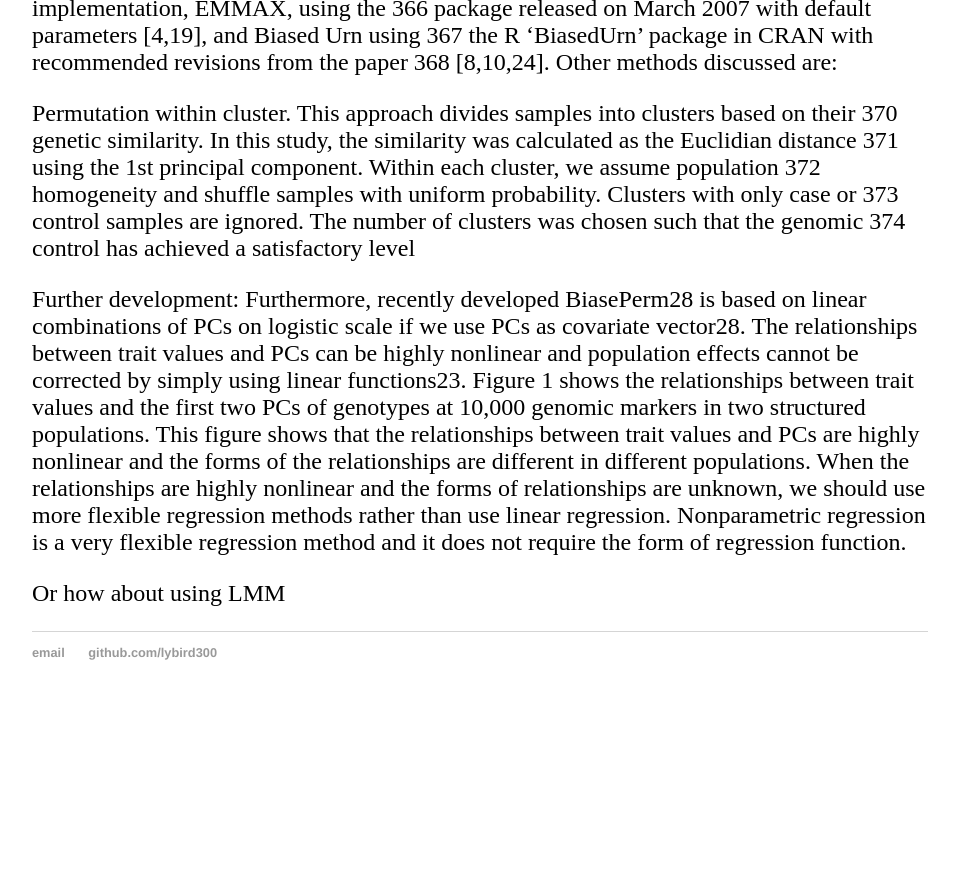
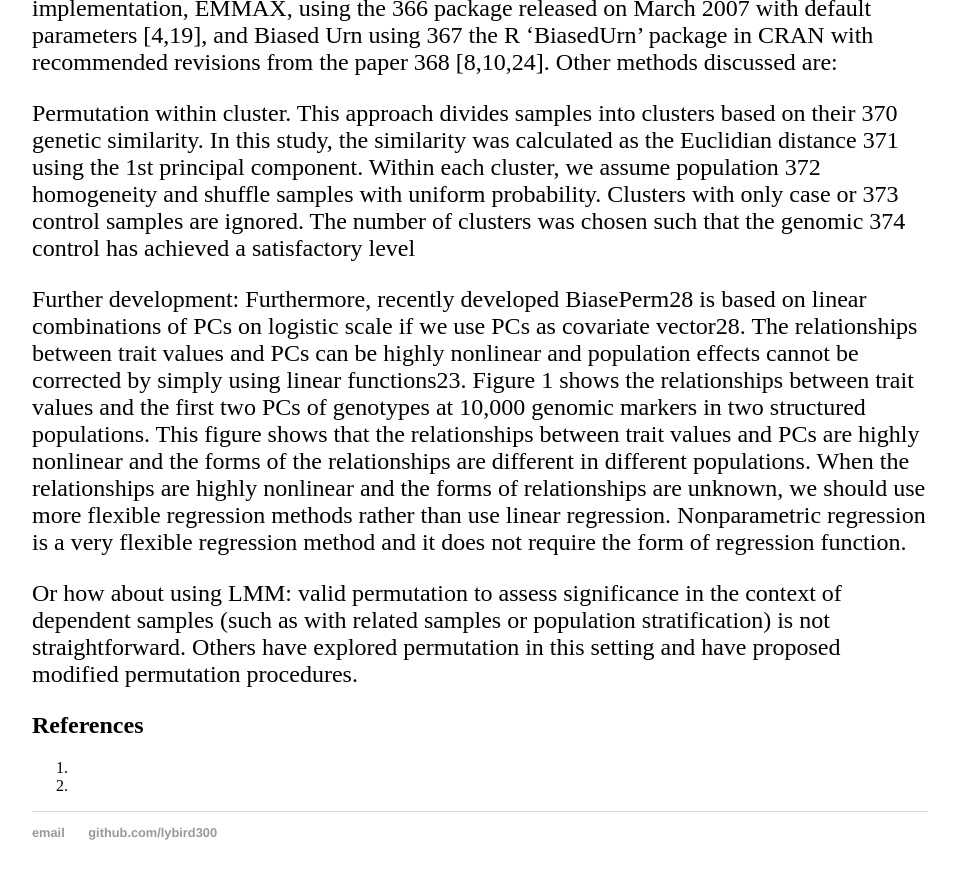
Before and after one commit to lybird300/lybird300.github.io, a Jekyll site: the page built from _posts/2015-10-24-permutation.md, in a window 1280 px wide and 900 px high, scrolled down 2637 px. Shown: the top 879 px of the window, without its empty margins (160-1117 px from the left). Built offline with Jekyll 4.4.1, drawn with Linux system fonts in a browser that asks for light colours; before the commit the page ends 3357 px from its top, so only the background shows below that.

Commit message:
Update 2015-10-24-permutation.md

```diff
--- a/_posts/2015-10-24-permutation.md
+++ b/_posts/2015-10-24-permutation.md
@@ -108,4 +108,10 @@ Permutation within cluster. This approach divides samples into clusters based on
 Further development:
 Furthermore, recently developed BiasePerm28 is based on linear combinations of PCs on logistic scale if we use PCs as covariate vector28. The relationships between trait values and PCs can be highly nonlinear and population effects cannot be corrected by simply using linear functions23. Figure 1 shows the relationships between trait values and the first two PCs of genotypes at 10,000 genomic markers in two structured populations. This figure shows that the relationships between trait values and PCs are highly nonlinear and the forms of the relationships are different in different populations. When the relationships are highly nonlinear and the forms of relationships are unknown, we should use more flexible regression methods rather than use linear regression. Nonparametric regression is a very flexible regression method and it does not require the form of regression function.
 
-Or how about using LMM
+Or how about using LMM: valid permutation to assess significance in the context of dependent samples (such as with related samples or population stratification) is not straightforward. Others have explored permutation in this setting and have proposed modified permutation procedures.
+
+<h2>References</h2>
+<ol>
+<li></li>
+<li></li>
+</ol>
```
